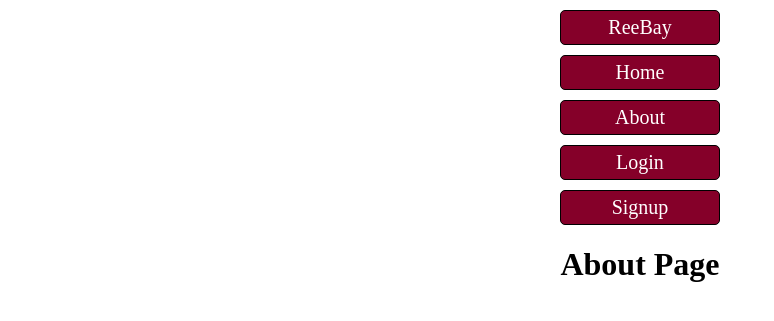
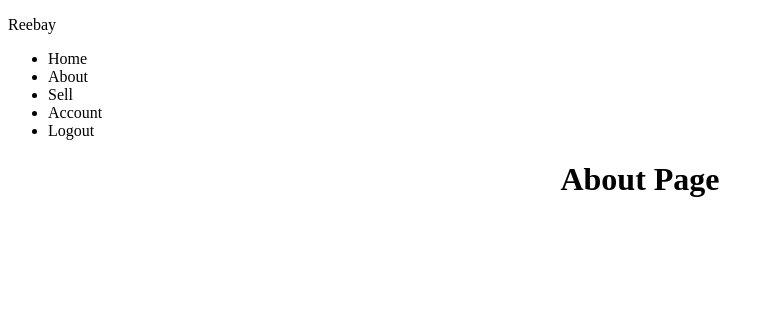
Before and after one commit to marymarkart/CMPE131-02-Team5, a Flask app: page /about in a window 1280 px wide. Shown: the top 321 px of the page, without its empty margins (0-774 px from the left). Run offline with Flask 2, Linux system fonts and the light colour scheme.

Commit message:
Started navigation Bar

```diff
--- a/flask_project_T5/project/templates/layout.html
+++ b/flask_project_T5/project/templates/layout.html
@@ -18,25 +18,15 @@
     <header class="site-header">
       <nav class="navbar navbar-expand-md navbar-dark bg-steel fixed-top">
         <div class="container">
-          <a class="button" href="/">ReeBay</a>
-          <div class="collapse navbar-collapse" id="navbarToggle">
-            <div class="navbar-nav mr-auto">
-              <a class="button" href="{{ url_for('home') }}">Home</a>
-              <a class="button" href="{{ url_for('about') }}">About</a>
-            </div>
-            <!-- Navbar Right Side -->
-            <div class="navbar-nav">
-              {% if current_user.is_authenticated %}
-                <a class="button" href="{{ url_for('new_post') }}">Sell</a>
-                <a class="button" href="{{ url_for('account') }}">Account</a>
-                <a class="button" href="{{ url_for('logout') }}">Logout</a>
-              {% else %}
-                <a class="button" href="{{ url_for('login') }}">Login</a>
-                <a class="button" href="{{ url_for('signup') }}">Signup</a>
-              {% endif %}
-            </div>
-          </div>
+          <p>Reebay</p>
         </div>
+        <ul>
+          <li><a href: "">Home</li>
+          <li><a href: "">About</li>
+          <li><a href: "">Sell</li>
+          <li><a href: "">Account</li>
+          <li><a href: "">Logout</li>
+        </ul>
       </nav>
     </header>
     <main role="main" class="container">
```
